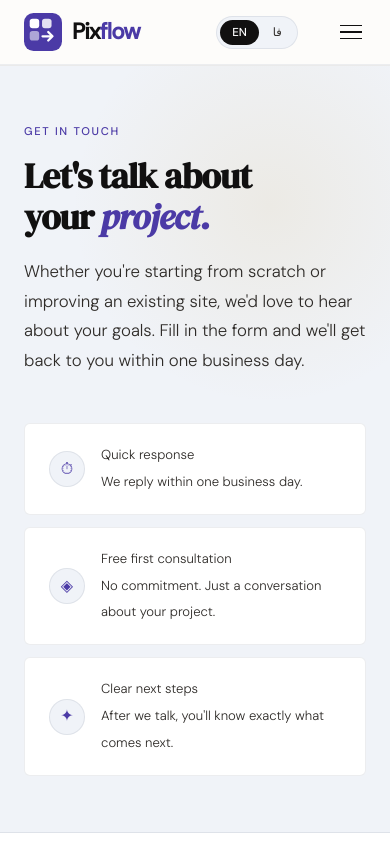
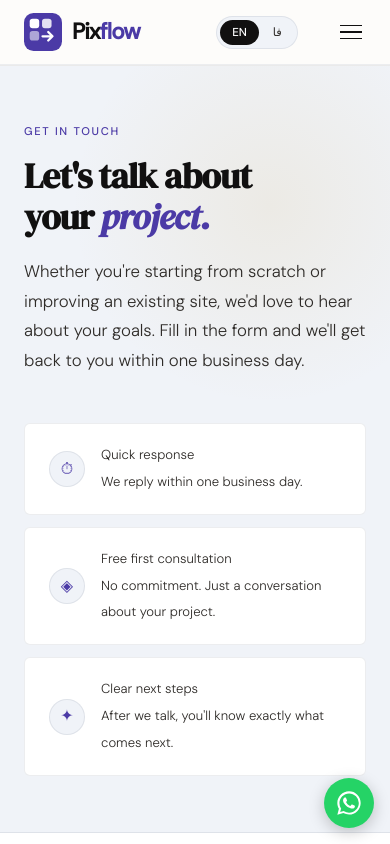
Before and after one commit to bbtbeh-lang/my_pixflow, a website: page pixflow-server/pixflow/contact.html in a window 390 px wide. Shown: the top 844 px of the page. Drawn offline with Linux system fonts and the light colour scheme; no server answers.

Commit message:
Add WhatsApp click-to-chat button and update contact email
- Replace placeholder email (hello@pixflow.com) with bbtbeh@gmail.com
  across all 7 pages (about, admin, contact, index, portfolio,
  pricing, services)
- Add a floating WhatsApp button (assets/whatsapp-button.js) to all
  6 public pages, linking to wa.me with a prefilled greeting
- The phone number is only ever embedded inside the JS-built wa.me
  link - it is never printed as visible text anywhere in the
  rendered HTML, so it can't be read off the page or copied from
  the page source/inspector

```diff
--- /dev/null
+++ b/pixflow-server/pixflow/assets/whatsapp-button.js
@@ -0,0 +1,46 @@
+/**
+ * Floating WhatsApp button.
+ *
+ * The number is only ever used inside the wa.me href, built at
+ * runtime — it is never written into the page as visible text, so it
+ * cannot be scraped from the rendered HTML or seen by a visitor
+ * inspecting the page copy.
+ */
+(function () {
+  // Digits only, with country code, no spaces or symbols.
+  var WHATSAPP_NUMBER = '16472622832';
+  var DEFAULT_MESSAGE = 'Hi! I found your site and I have a question.';
+
+  function init() {
+    var link = document.createElement('a');
+    link.href =
+      'https://wa.me/' + WHATSAPP_NUMBER + '?text=' + encodeURIComponent(DEFAULT_MESSAGE);
+    link.target = '_blank';
+    link.rel = 'noopener noreferrer';
+    link.setAttribute('aria-label', 'Chat with us on WhatsApp');
+    link.id = 'wa-float-btn';
+
+    link.innerHTML =
+      '<svg viewBox="0 0 32 32" width="28" height="28" fill="currentColor" aria-hidden="true">' +
+      '<path d="M16.001 2.667c-7.363 0-13.334 5.97-13.334 13.333 0 2.353.615 4.66 1.784 6.686L2.7 29.333l6.79-1.78a13.27 13.27 0 0 0 6.51 1.71h.006c7.363 0 13.333-5.97 13.333-13.333 0-3.562-1.387-6.912-3.906-9.431a13.246 13.246 0 0 0-9.432-3.833zm0 24.4a11.04 11.04 0 0 1-5.63-1.542l-.404-.24-4.03 1.057 1.077-3.928-.263-.403a11.05 11.05 0 0 1-1.7-5.884c0-6.11 4.972-11.083 11.084-11.083 2.96 0 5.744 1.154 7.838 3.25a11.014 11.014 0 0 1 3.245 7.834c0 6.112-4.972 11.084-11.083 11.084l-.134-.145zm6.075-8.294c-.333-.167-1.97-.972-2.275-1.083-.305-.111-.527-.167-.75.167-.222.333-.86 1.083-1.055 1.305-.194.222-.388.25-.72.083-.334-.167-1.408-.519-2.682-1.654-.991-.884-1.661-1.977-1.856-2.31-.194-.333-.02-.514.146-.68.15-.15.334-.389.5-.583.167-.195.222-.334.334-.556.111-.223.055-.417-.028-.584-.083-.167-.75-1.806-1.028-2.473-.27-.65-.545-.562-.75-.573l-.638-.011c-.222 0-.583.083-.888.417-.305.333-1.166 1.14-1.166 2.778s1.194 3.222 1.361 3.445c.167.222 2.35 3.588 5.694 5.032.796.343 1.417.548 1.902.702.799.254 1.526.218 2.101.132.641-.095 1.97-.805 2.248-1.583.278-.778.278-1.445.194-1.583-.084-.14-.306-.223-.639-.39z"/>' +
+      '</svg>';
+
+    var style = document.createElement('style');
+    style.textContent =
+      '#wa-float-btn{position:fixed;right:20px;bottom:20px;z-index:999;width:56px;height:56px;' +
+      'border-radius:50%;background:#25D366;color:#fff;display:flex;align-items:center;' +
+      'justify-content:center;box-shadow:0 4px 16px rgba(0,0,0,0.22);transition:transform 0.2s ease, box-shadow 0.2s ease;}' +
+      '#wa-float-btn:hover{transform:scale(1.08);box-shadow:0 6px 20px rgba(0,0,0,0.28);}' +
+      '@media (prefers-reduced-motion: reduce){#wa-float-btn{transition:none;}#wa-float-btn:hover{transform:none;}}' +
+      '@media (max-width:480px){#wa-float-btn{right:16px;bottom:16px;width:50px;height:50px;}}';
+
+    document.head.appendChild(style);
+    document.body.appendChild(link);
+  }
+
+  if (document.readyState === 'loading') {
+    document.addEventListener('DOMContentLoaded', init);
+  } else {
+    init();
+  }
+})();
--- a/pixflow-server/pixflow/contact.html
+++ b/pixflow-server/pixflow/contact.html
@@ -224,6 +224,7 @@
     }
   </style>
 <script src="/assets/apply-branding.js" defer></script>
+<script src="/assets/whatsapp-button.js" defer></script>
 </head>
 <body>
 
@@ -394,7 +395,7 @@
             <div class="detail-icon">✉</div>
             <div>
               <div class="detail-label"><span class="en">Email</span><span class="fa">ایمیل</span></div>
-              <div class="detail-value"><a href="mailto:hello@pixflow.com">hello@pixflow.com</a></div>
+              <div class="detail-value"><a href="mailto:bbtbeh@gmail.com">bbtbeh@gmail.com</a></div>
             </div>
           </div>
           <div class="contact-detail">
@@ -557,7 +558,7 @@
     </div>
     <div class="footer-bottom">
       <p><span class="en">© <span id="cy-en">2025</span> Pixflow. All rights reserved.</span><span class="fa">© <span id="cy-fa">۱۴۰۴</span> پیکسفلو. تمامی حقوق محفوظ است.</span></p>
-      <a href="mailto:hello@pixflow.com">hello@pixflow.com</a>
+      <a href="mailto:bbtbeh@gmail.com">bbtbeh@gmail.com</a>
     </div>
   </div>
 </footer>
```
Also changed, not shown: pixflow-server/pixflow/about.html (+2 -1 lines), pixflow-server/pixflow/admin.html (+1 -1 lines), pixflow-server/pixflow/index.html (+2 -1 lines), pixflow-server/pixflow/portfolio.html (+2 -1 lines), pixflow-server/pixflow/pricing.html (+2 -1 lines), pixflow-server/pixflow/services.html (+2 -1 lines).
